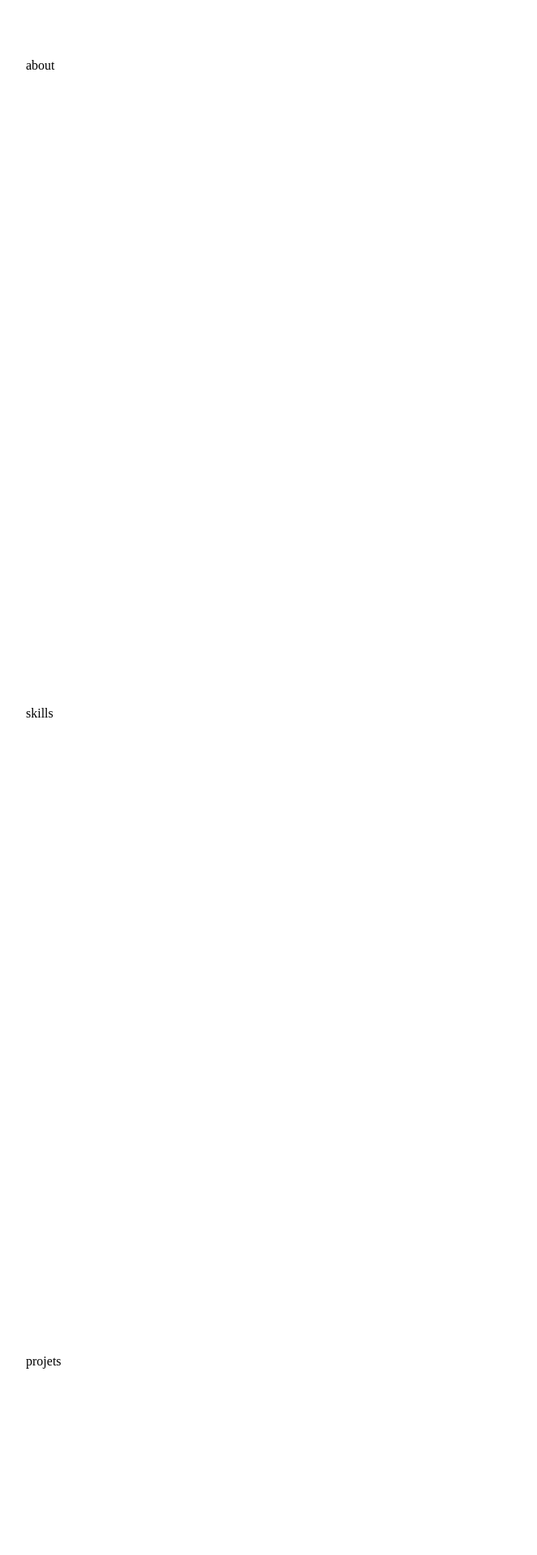
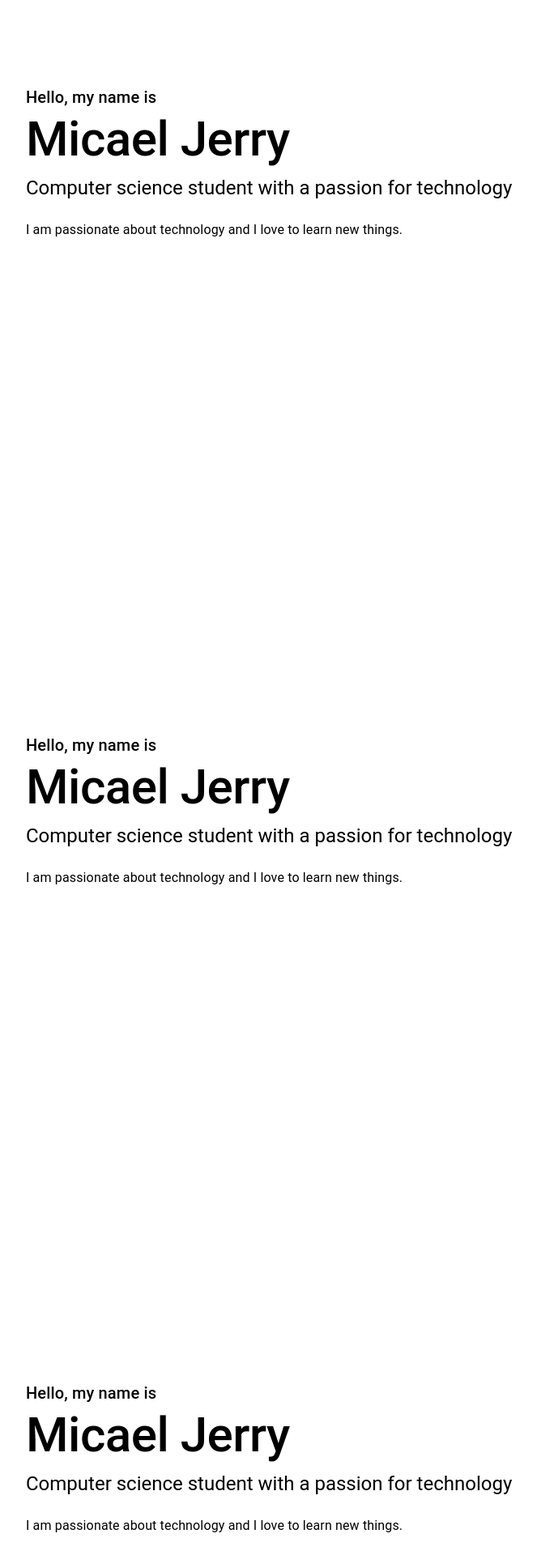
Before and after one commit to micael-jerry/portfolio-micael-jerry, a React (Vite) app: page / in a window 1280 px wide. Shown: the part 800-2720 px from the top of the page at 81% size, without its empty margins (32-695 px from the left). Built offline with nearby package versions, Linux system fonts and the light colour scheme.

Commit message:
bug: section mock

```diff
--- a/src/sections/about/AboutSection.tsx
+++ b/src/sections/about/AboutSection.tsx
@@ -1,5 +1,19 @@
+import { Box, Typography } from "@mui/material";
 import React from "react";
 
 export const AboutSection: React.FC = () => {
-	return <div>about</div>;
+		return (
+			<Box py={4}>
+				<Typography variant="h6">Hello, my name is</Typography>
+				<Typography variant="h2" mb={1} fontWeight={500}>
+					Micael Jerry
+				</Typography>
+				<Typography variant="h5" mb={3}>
+					Computer science student with a passion for technology
+				</Typography>
+				<Typography maxWidth={500}>
+					I am passionate about technology and I love to learn new things.
+				</Typography>
+			</Box>
+		);
 };
--- a/src/sections/contact/ContactSection.tsx
+++ b/src/sections/contact/ContactSection.tsx
@@ -1,5 +1,19 @@
+import { Box, Typography } from "@mui/material";
 import React from "react";
 
 export const ContactSection: React.FC = () => {
-	return <div>contact</div>;
+	return (
+		<Box py={4}>
+			<Typography variant="h6">Hello, my name is</Typography>
+			<Typography variant="h2" mb={1} fontWeight={500}>
+				Micael Jerry
+			</Typography>
+			<Typography variant="h5" mb={3}>
+				Computer science student with a passion for technology
+			</Typography>
+			<Typography maxWidth={500}>
+				I am passionate about technology and I love to learn new things.
+			</Typography>
+		</Box>
+	);
 };
--- a/src/sections/projets/ProjetsSection.tsx
+++ b/src/sections/projets/ProjetsSection.tsx
@@ -1,5 +1,19 @@
+import { Box, Typography } from "@mui/material";
 import React from "react";
 
 export const ProjetsSection: React.FC = () => {
-	return <div>projets</div>;
+	return (
+		<Box py={4}>
+			<Typography variant="h6">Hello, my name is</Typography>
+			<Typography variant="h2" mb={1} fontWeight={500}>
+				Micael Jerry
+			</Typography>
+			<Typography variant="h5" mb={3}>
+				Computer science student with a passion for technology
+			</Typography>
+			<Typography maxWidth={500}>
+				I am passionate about technology and I love to learn new things.
+			</Typography>
+		</Box>
+	);
 };
--- a/src/sections/skills/SkillsSection.tsx
+++ b/src/sections/skills/SkillsSection.tsx
@@ -1,5 +1,19 @@
+import { Box, Typography } from "@mui/material";
 import React from "react";
 
 export const SkillsSection: React.FC = () => {
-	return <div>skills</div>;
+	return (
+		<Box py={4}>
+			<Typography variant="h6">Hello, my name is</Typography>
+			<Typography variant="h2" mb={1} fontWeight={500}>
+				Micael Jerry
+			</Typography>
+			<Typography variant="h5" mb={3}>
+				Computer science student with a passion for technology
+			</Typography>
+			<Typography maxWidth={500}>
+				I am passionate about technology and I love to learn new things.
+			</Typography>
+		</Box>
+	);
 };
```
